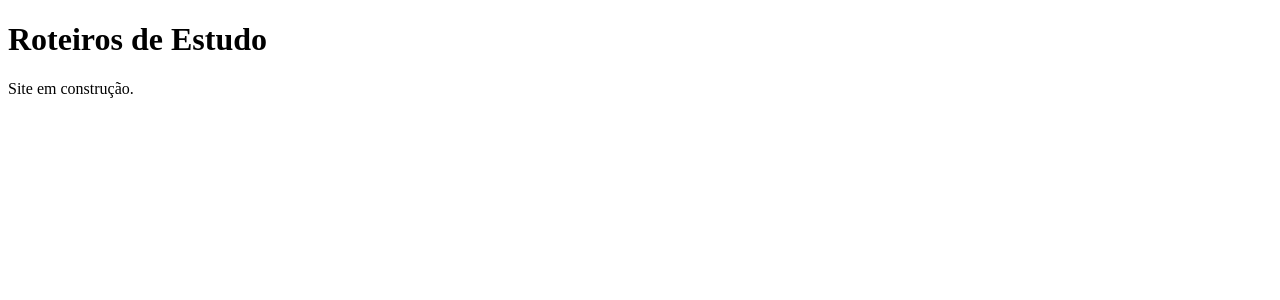
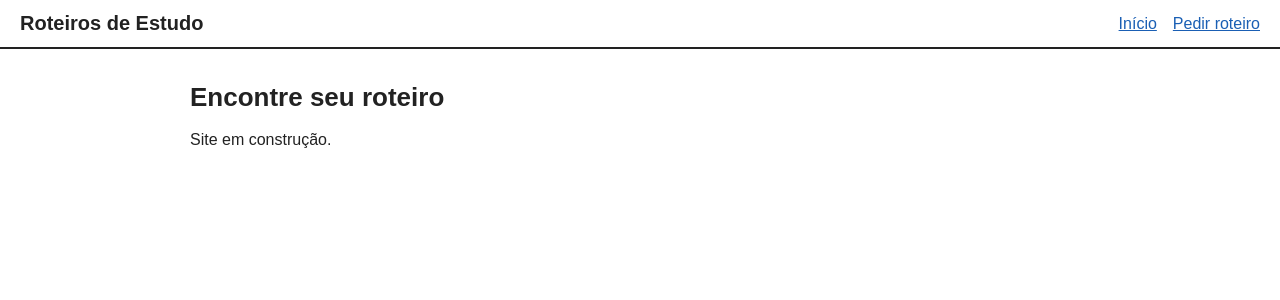
Before and after one commit to eduardo-martinho/roteiros-de-estudo, a Next.js app: page / in a window 1280 px wide. Shown: the top 300 px of the page. Built offline with nearby package versions, Linux system fonts and the light colour scheme.

Commit message:
Adiciona o cabeçalho e o estilo base

```diff
--- /dev/null
+++ b/app/globals.css
@@ -0,0 +1,57 @@
+body {
+  margin: 0;
+  font-family: Arial, Helvetica, sans-serif;
+  font-size: 16px;
+  color: #222222;
+  background-color: #ffffff;
+}
+
+a {
+  color: #1a5fb4;
+}
+
+h1 {
+  font-size: 26px;
+}
+
+h2 {
+  font-size: 20px;
+}
+
+.cabecalho {
+  display: flex;
+  justify-content: space-between;
+  align-items: center;
+  flex-wrap: wrap;
+  padding: 12px 20px;
+  border-bottom: 2px solid #222222;
+}
+
+.cabecalho-titulo {
+  font-size: 20px;
+  font-weight: bold;
+  color: #222222;
+  text-decoration: none;
+}
+
+.cabecalho nav a {
+  margin-left: 16px;
+}
+
+.conteudo {
+  max-width: 900px;
+  margin: 0 auto;
+  padding: 16px 20px;
+}
+
+button {
+  font-size: 15px;
+  padding: 6px 14px;
+  border: 2px solid #222222;
+  background-color: #ffffff;
+  cursor: pointer;
+}
+
+button:hover {
+  background-color: #eeeeee;
+}
--- a/app/layout.js
+++ b/app/layout.js
@@ -1,3 +1,6 @@
+import "./globals.css";
+import Cabecalho from "../components/Cabecalho";
+
 export const metadata = {
   title: "Roteiros de Estudo",
   description: "Roteiros de estudo gerados por IA e revisados por professores da rede municipal",
@@ -6,7 +9,10 @@ export const metadata = {
 export default function Layout({ children }) {
   return (
     <html lang="pt-BR">
-      <body>{children}</body>
+      <body>
+        <Cabecalho titulo="Roteiros de Estudo" />
+        <main className="conteudo">{children}</main>
+      </body>
     </html>
   );
 }
--- a/app/page.js
+++ b/app/page.js
@@ -1,8 +1,8 @@
 export default function Inicio() {
   return (
-    <main>
-      <h1>Roteiros de Estudo</h1>
+    <div>
+      <h1>Encontre seu roteiro</h1>
       <p>Site em construção.</p>
-    </main>
+    </div>
   );
 }
--- /dev/null
+++ b/components/Cabecalho.js
@@ -0,0 +1,15 @@
+import Link from "next/link";
+
+export default function Cabecalho({ titulo }) {
+  return (
+    <header className="cabecalho">
+      <Link href="/" className="cabecalho-titulo">
+        {titulo}
+      </Link>
+      <nav>
+        <Link href="/">Início</Link>
+        <Link href="/pedido">Pedir roteiro</Link>
+      </nav>
+    </header>
+  );
+}
```
